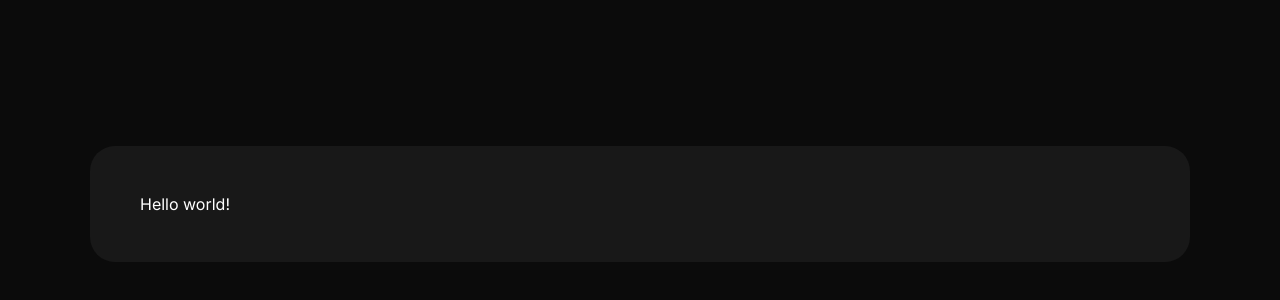
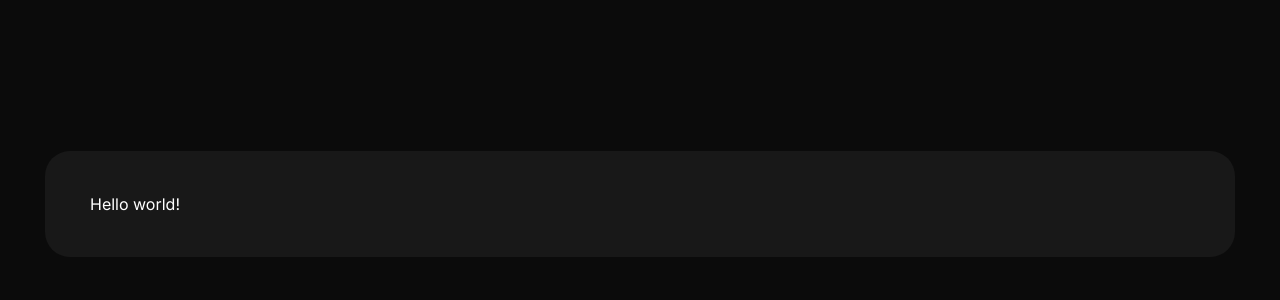
Before and after one commit to luuuppi/QuickChange, a React (Vite) app: page / in a window 1280 px wide. Shown: the part 196-496 px from the top of the page. Built offline with nearby package versions, Linux system fonts and the light colour scheme.

Commit message:
fix: fix app dimensions to match the design

```diff
--- a/src/App.scss
+++ b/src/App.scss
@@ -14,9 +14,9 @@ body {
 
 main {
   background-color: #181818;
-  width: 1000px;
+  width: 1100px;
   margin: 0 15px;
-  padding: 50px;
+  padding: 45px;
   border-radius: 25px;
 
   @media screen and (max-width: 768px) {
```
